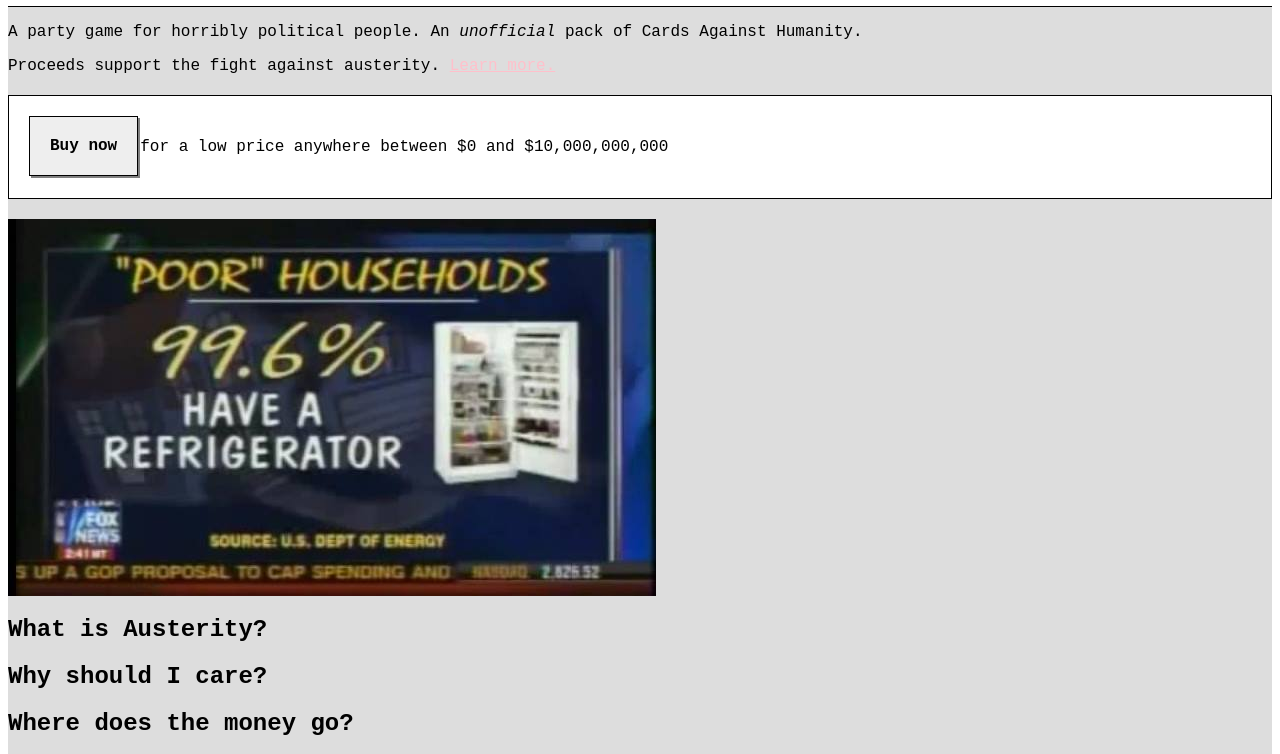
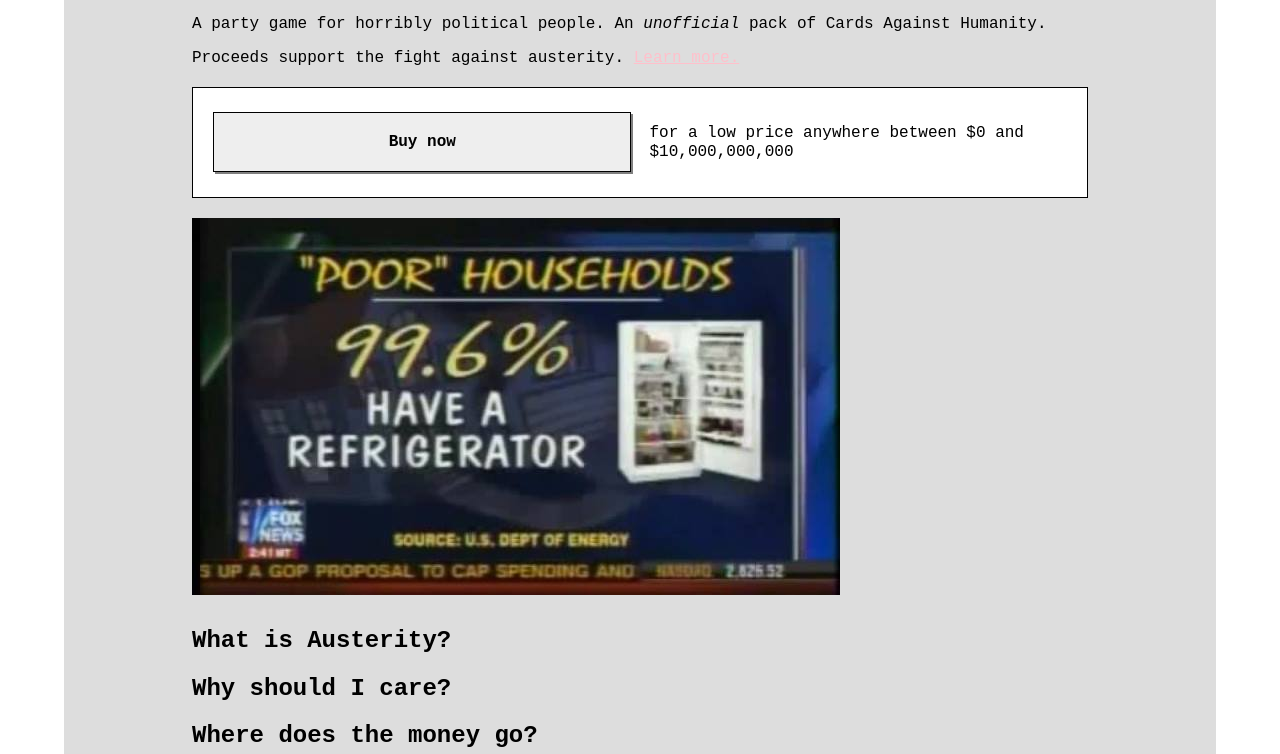
Before and after one commit to okdistribute/cardsagainstausterity, a plain HTML site: page index.html in a window 1280 px wide. Shown: the part 92-846 px from the top of the page. Drawn offline with Linux system fonts and the light colour scheme; the site is published under a folder, as on GitHub Pages, so addresses that start at the root find nothing.

Commit message:
can fix tachyons

```diff
--- a/index.html
+++ b/index.html
@@ -4,7 +4,7 @@
     <meta />
     <meta charset='utf-8' />
     <meta name='viewport' content='initial-scale=1,maximum-scale=1,user-scalable=no' />
-    <link rel="stylesheet" type="text/css" href="/tachyons.min.css"  />
+    <link rel="stylesheet" type="text/css" href="tachyons.min.css"  />
     <style>
       body {
         font-family: monospace;
```
